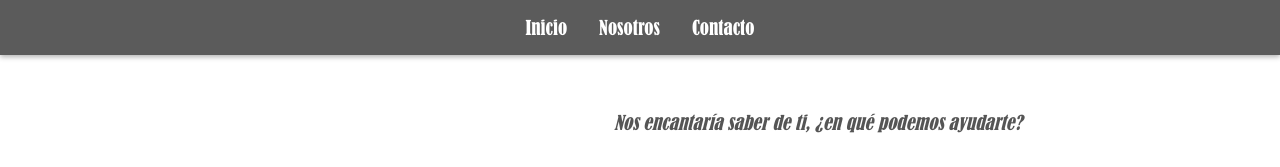
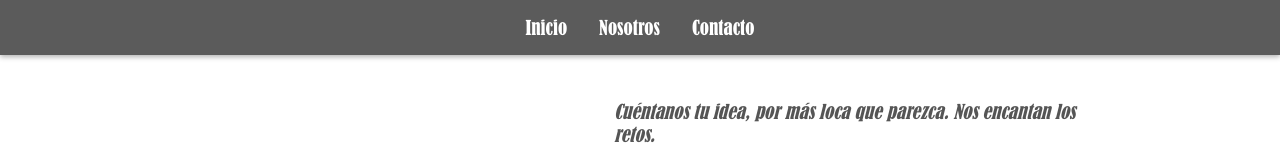
Before and after one commit to Raul1992gt/vertexArts, a Next.js app: page /contacto in a window 1280 px wide. Shown: the top 167 px of the page. Built offline with nearby package versions, Linux system fonts and the light colour scheme.

Commit message:
"Cambiar title y subtitle en contacto"

```diff
--- a/src/app/contacto/page.jsx
+++ b/src/app/contacto/page.jsx
@@ -53,8 +53,8 @@ const Contacto = () => {
           <img src="/vertexArts/images/logo.png" alt="Imagen Impactante" className={styles.image} />
         </div>
         <div className={styles.formSection}>
-          <h1 className={styles.title}>¡Contáctanos!</h1>
-          <p className={styles.subtitle}>Nos encantaría saber de ti, ¿en qué podemos ayudarte?</p>
+          <h1 className={styles.title}>¿Tienes una chispa creativa?</h1>
+          <p className={styles.subtitle}>Cuéntanos tu idea, por más loca que parezca. Nos encantan los retos.</p>
 
           <form className={styles.form} onSubmit={handleSubmit}>
             <div className={styles.formGroup}>
```
